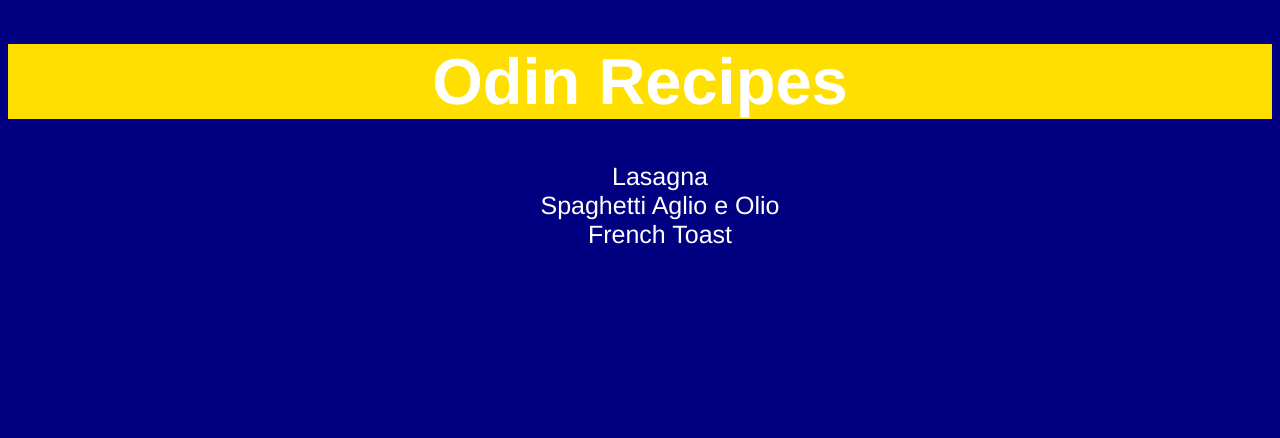
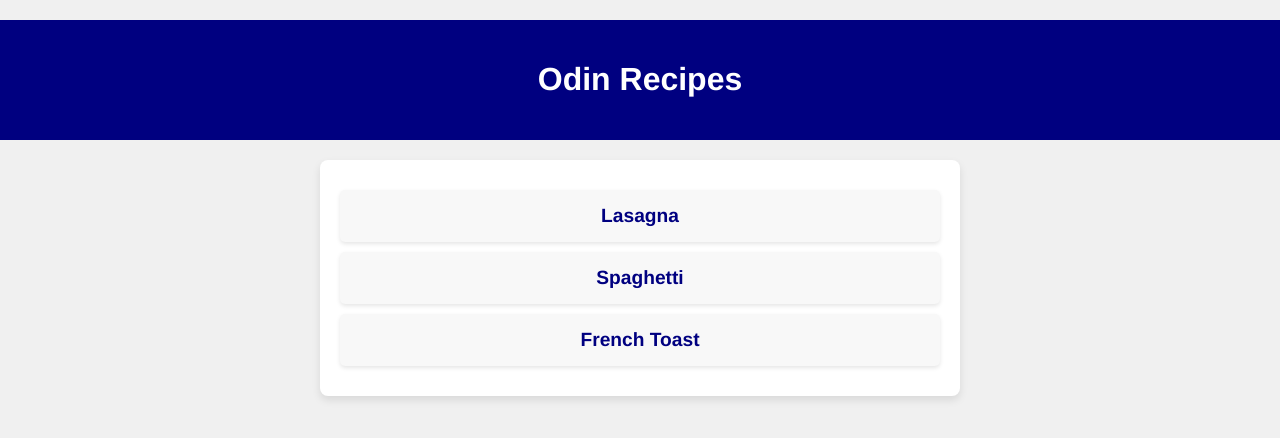
Before and after one commit to elaphedev/odin-recipes, a plain HTML site: page index.html in a window 1280 px wide. Drawn offline with Linux system fonts and the light colour scheme.

Commit message:
Add better style to the index page

```diff
--- a/index.html
+++ b/index.html
@@ -6,11 +6,17 @@
     <link rel="stylesheet" href="style.css">
   </head>
   <body>
-    <h1>Odin Recipes</h1>
-    <ul>
-      <li><a href="recipes/lasagna.html" target="_blank" rel="noopener">Lasagna</a></li>
-      <li><a href="recipes/spaghetti.html" target="_blank" rel="noopener">Spaghetti Aglio e Olio</a></li>
-      <li><a href="recipes/french-toast.html" target="_blank" rel="noopener">French Toast</a></li>
-    </ul>
+    <div class="title">
+      <h1>Odin Recipes</h1>
+    </div>
+    <div class="container">
+      <div class="list">
+        <ul>
+          <li><a href="recipes/lasagna.html" target="_blank" rel="noopener">Lasagna</a></li>
+          <li><a href="recipes/spaghetti.html" target="_blank" rel="noopener">Spaghetti</a></li>
+          <li><a href="recipes/french-toast.html" target="_blank" rel="noopener">French Toast</a></li>
+        </ul>
+      </div>
+    </div>
   </body>
 </html>
--- a/style.css
+++ b/style.css
@@ -1,33 +1,51 @@
-* {
+body {
+  background-color: #f0f0f0;
+  text-align: center;
   font-family: Helvetica, Arial, sans-serif;
-  background-color: navy;
+  color: #333;
+  margin: 0;
+  pad: 0;
 }
 
-h1 {
-  font-size: 65px;
-  text-align: center;
-  background-color: rgb(255,223,0);
-  color: white;
+.title {
+  background-color: navy;
+  color: #fff;
+  padding: 20px;
+  margin: 20px auto;
 }
 
-ul {
-  list-style-type: none;
-  font-size: 25px;
-  text-align: center;
+.container {
+  max-width: 600px;
+  margin: 20px auto;
+  background-color: #fff;
+  border-radius: 8px;
+  box-shadow: 0 4px 8px rgba(0, 0, 0, 0.1);
+  padding: 20px;
 }
 
-a {
-  text-decoration: none;
+.list ul {
+  list-style-type: none;
+  padding: 0;
+  margin: 0;
 }
 
-a:link {
-  color: white;
+.list li {
+  background-color: #f8f8f8;
+  margin: 10px 0;
+  padding: 15px;
+  border-radius: 5px;
+  box-shadow: 0 2px 4px rgba(0, 0, 0, 0.1);
+  transition: transform 0.3s ease, background-color 0.3s ease;
 }
 
-a:visited {
-  color: white;
+.list li a {
+  color: navy;
+  text-decoration: none;
+  font-size: 1.2em;
+  font-weight: bold;
 }
 
-a:hover {
-  color: rgb(255,223,0);
+.list li:hover {
+  transform: scale(1.05);
+  background-color: #e0e0e0;
 }
```
